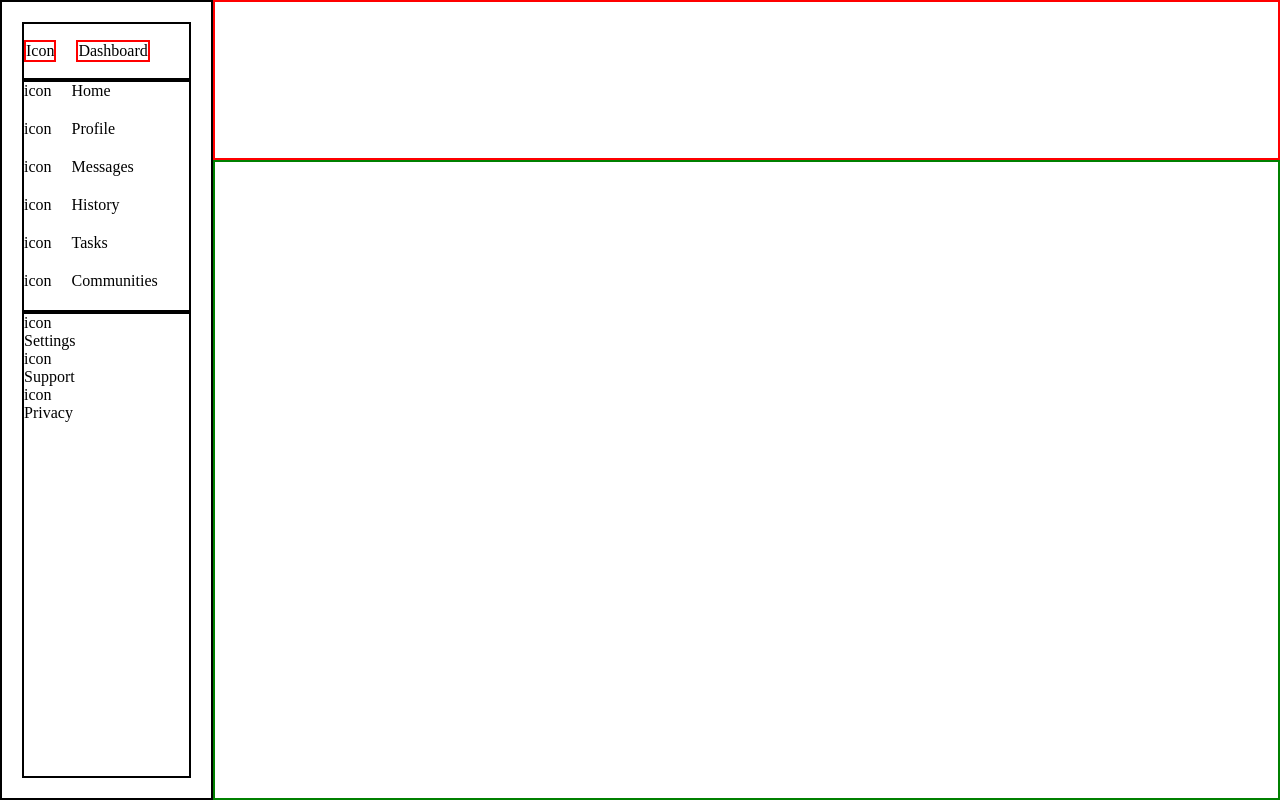
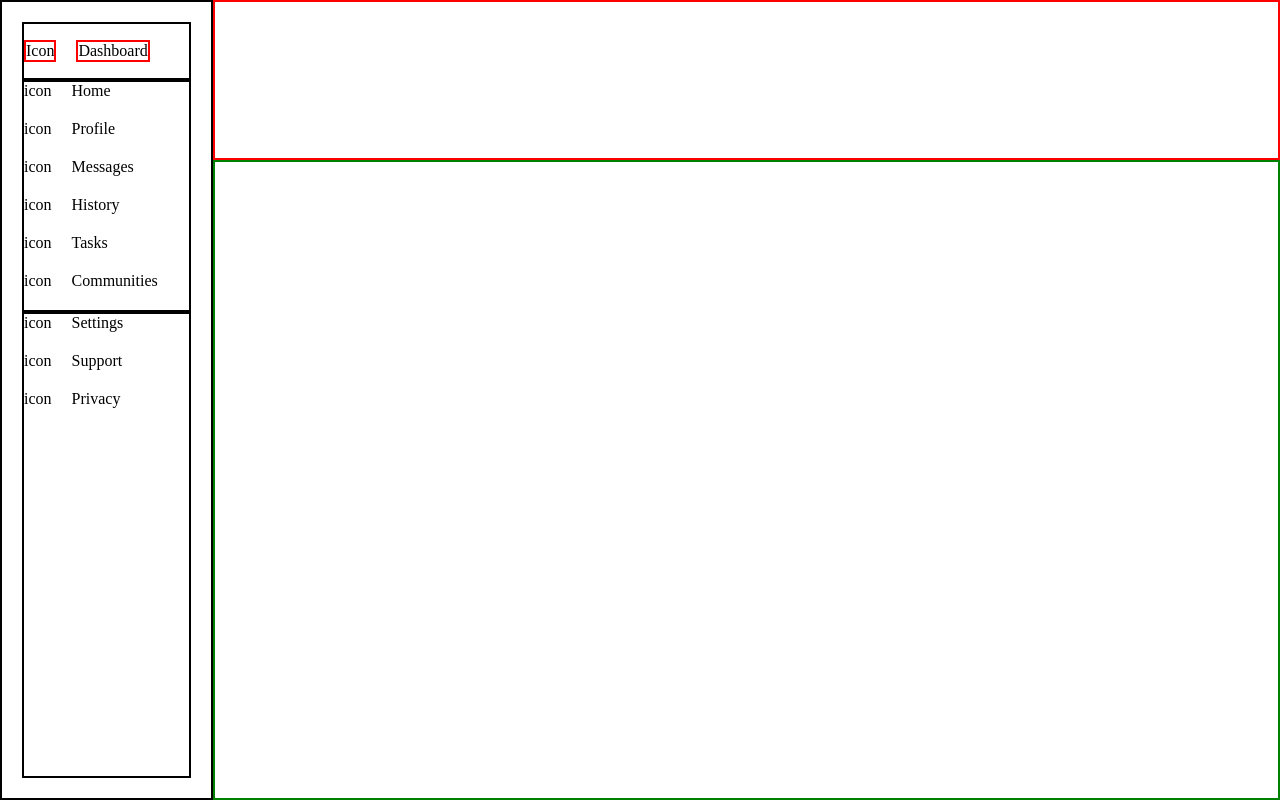
Before and after one commit to v-sudo29/admin-dashboard, a plain HTML site: page index.html in a window 1280 px wide. Drawn offline with Linux system fonts and the light colour scheme.

Commit message:
Use flex to layout nav-links2

```diff
--- a/style.css
+++ b/style.css
@@ -49,7 +49,7 @@ body {
         border: 2px solid black;
     }
 
-    .nav-links1 > div {
+    .nav-links1 > div, .nav-links2 > div {
         display: flex;
         gap: 20px;
         margin-bottom: 20px;
@@ -58,12 +58,14 @@ body {
     /* Bottom Nav Links */
     .nav-links2 {
         border: 2px solid black;
+
+
     }
 
-    /* Header */
-    .header-container {
-        border: 2px solid red;
-    }
+/* Header */
+.header-container {
+    border: 2px solid red;
+}
 
 /* Main Content */
 .main-content-container {
```
